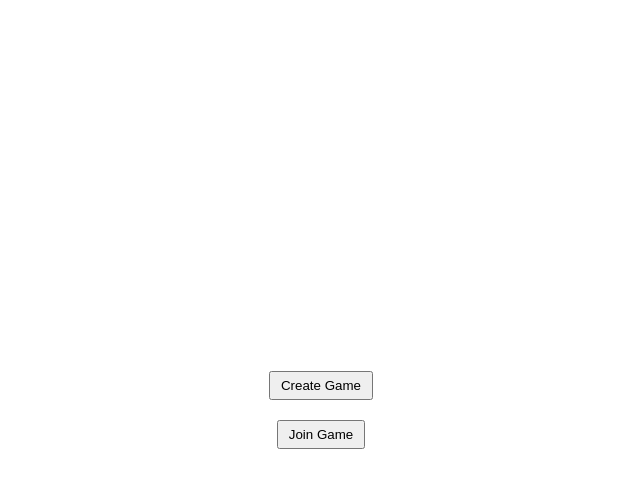
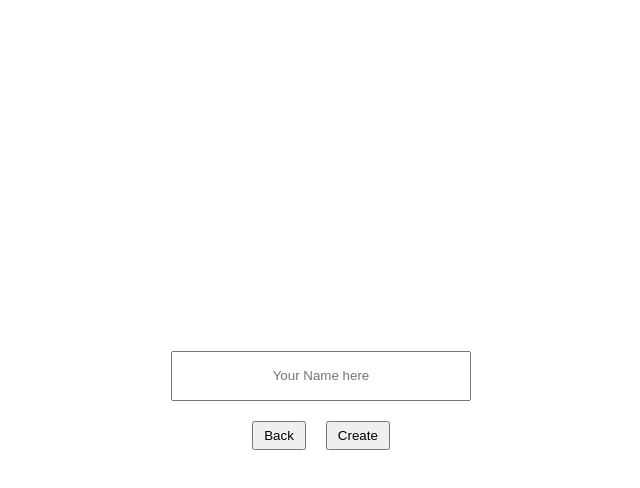
Before and after one commit to jmjaro-dev/tic-tac-toe-wars-frontend, a React (Create React App) app: page / in a window 1280 px wide. Both pictures are taken after a click on the button "Create Game". Shown: the top 488 px of the page, without its empty margins (319-959 px from the left). Built offline with nearby package versions, Linux system fonts and the light colour scheme.

Commit message:
[_Form.scss]: Created this file for Form component styles. [Form.jsx]: added structure and styling. Can go back to main menu when clicking the back button.

```diff
--- a/src/App.scss
+++ b/src/App.scss
@@ -1,3 +1,9 @@
+@mixin inputBox {
+  height: 50px;
+  width: 300px;
+  text-align: center;
+}
+
 @mixin btn {
   padding: 5px 10px;
   width: max-content;
@@ -5,6 +11,7 @@
 }
 
 @import './scss/Menu';
+@import './scss/Form';
 @import './scss/Board';
 @import './scss/Box';
 
--- a/src/components/form/Form.jsx
+++ b/src/components/form/Form.jsx
@@ -1,8 +1,14 @@
-const Form = () => {
+const Form = ({ choice, name, room, onChange, goBack }) => {
   return (
-    <div>
+    <form className="game-form" onSubmit={(e) => e.preventDefault()}>
+      <input type="text" name="name" placeholder="Your Name here" onChange={onChange} value={name} />
+      {choice === 2 && <input type="text" name="room" placeholder="Enter Room ID" className="input-room" onChange={onChange} value={room} /> }
 
-    </div>
+      <div className="btn-container">
+        <button className="btn-back" type="button" onClick={goBack}>Back</button>
+        <button className="btn-proceed" type="button">{choice === 1 ? "Create" : "Join"}</button>
+      </div>
+    </form>
   )
 }
 
--- a/src/components/main/Main.jsx
+++ b/src/components/main/Main.jsx
@@ -5,14 +5,14 @@ import Menu from '../menu/Menu';
 import Form from '../form/Form';
 
 const Main = () => {
-  const [socket, setSocket] = useState(null);
-  const [session, setSession] = useState({
-    choice: null,
+  const initialState = {
+    choice: 0,
     name: '',
     room: '',
-    loading: false,
-    isNewGame: false
-  });
+    loading: false
+  };
+  const [socket, setSocket] = useState(null);
+  const [session, setSession] = useState(initialState);
   const ENDPOINT = 'http://localhost:5000/';
 
   // Initialize Socket Connection to server
@@ -26,14 +26,35 @@ const Main = () => {
     }
   }, [socket]);
 
+  // Updates the values of 'session' state
+  const onChange = e => {
+    const field = e.target.name;
+    setSession({ ...session, [field]: e.target.value });
+  }
+
+  const goBack = _ => {
+    setSession(initialState)
+  }
+
+  // Sets 'session.choice' state to either 1 (new game) or 2 (join game)
+  const onGameSelect = choice => {
+    setSession({ ...session, choice });
+  }
+
   // Render Components depending on session.choice value
-  if(session.choice !== null) {
+  if(session.choice !== 0) {
     return (
-      <Form />
+      <Form
+        choice={session.choice}
+        name={session.name}
+        room={session.room}
+        onChange={onChange}
+        goBack={goBack}
+      />
     );
   } else {
     return (
-      <Menu />
+      <Menu onGameSelect={onGameSelect} />
     );
   }
 }
--- a/src/components/menu/Menu.jsx
+++ b/src/components/menu/Menu.jsx
@@ -1,8 +1,8 @@
-const Menu = () => {
+const Menu = ({ onGameSelect }) => {
   return (
     <div className="game-menu">
-      <button className="btn-create-game">Create Game</button>
-      <button className="btn-join-game">Join Game</button>
+      <button className="btn-create-game" onClick={e => onGameSelect(1)} >Create Game</button>
+      <button className="btn-join-game" onClick={e => onGameSelect(2)} >Join Game</button>
     </div>
   )
 }
--- /dev/null
+++ b/src/scss/_Form.scss
@@ -0,0 +1,29 @@
+.game-form {
+  width: 100%;
+  height: 100vh;
+  display: flex;
+  flex-direction: column;
+  align-items: center;
+  justify-content: center;
+
+  input {
+    @include inputBox;
+  }
+
+  .input-room {
+    margin-top: 20px;
+  }
+
+  .btn-container {
+    display: flex;
+    justify-content: space-between;
+
+    button {
+      @include btn;
+    }
+
+    .btn-back {
+      margin-right: 20px;
+    }
+  }
+}
```
